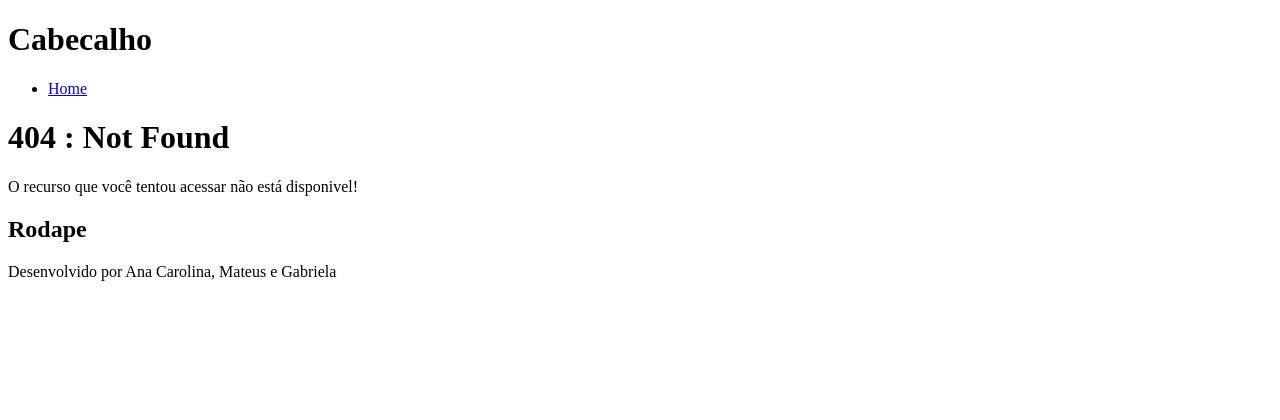
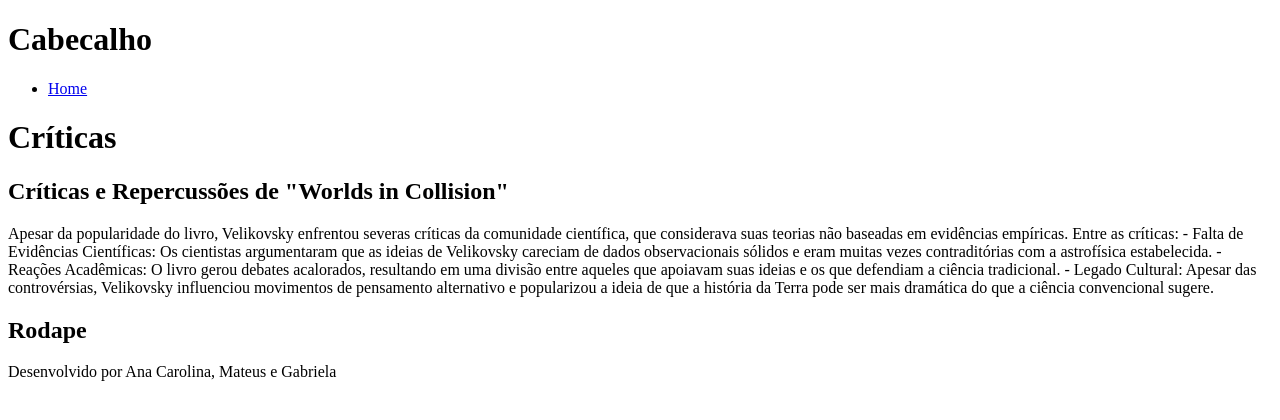
Before and after one commit to anacarolcg0/CP5, a Next.js app in the folder cp5/: page /criticas in a window 1280 px wide. Before the commit this address had no page. Shown: the top 420 px of the page. Built offline with nearby package versions, Linux system fonts and the light colour scheme.

Commit message:
adicionando conteudo na página e importando cabeçalho e rodape

```diff
--- /dev/null
+++ b/cp5/src/app/criticas/page.tsx
@@ -0,0 +1,17 @@
+import Cabecalho from "@/components/Cabecalho/Cabecalho"
+import Rodape from "@/components/Rodape/Rodape"
+
+export default function Criticas() {
+    return (
+        <div>
+            <h1>Críticas</h1>
+            <h2>Críticas e Repercussões de "Worlds in Collision"</h2>
+            <p>
+            Apesar da popularidade do livro, Velikovsky enfrentou severas críticas da comunidade científica, que considerava suas teorias não baseadas em evidências empíricas. Entre as críticas:
+            - Falta de Evidências Científicas: Os cientistas argumentaram que as ideias de Velikovsky careciam de dados observacionais sólidos e eram muitas vezes contraditórias com a astrofísica estabelecida.
+            - Reações Acadêmicas: O livro gerou debates acalorados, resultando em uma divisão entre aqueles que apoiavam suas ideias e os que defendiam a ciência tradicional.
+            - Legado Cultural: Apesar das controvérsias, Velikovsky influenciou movimentos de pensamento alternativo e popularizou a ideia de que a história da Terra pode ser mais dramática do que a ciência convencional sugere.
+            </p>
+        </div>
+    )
+}
```
